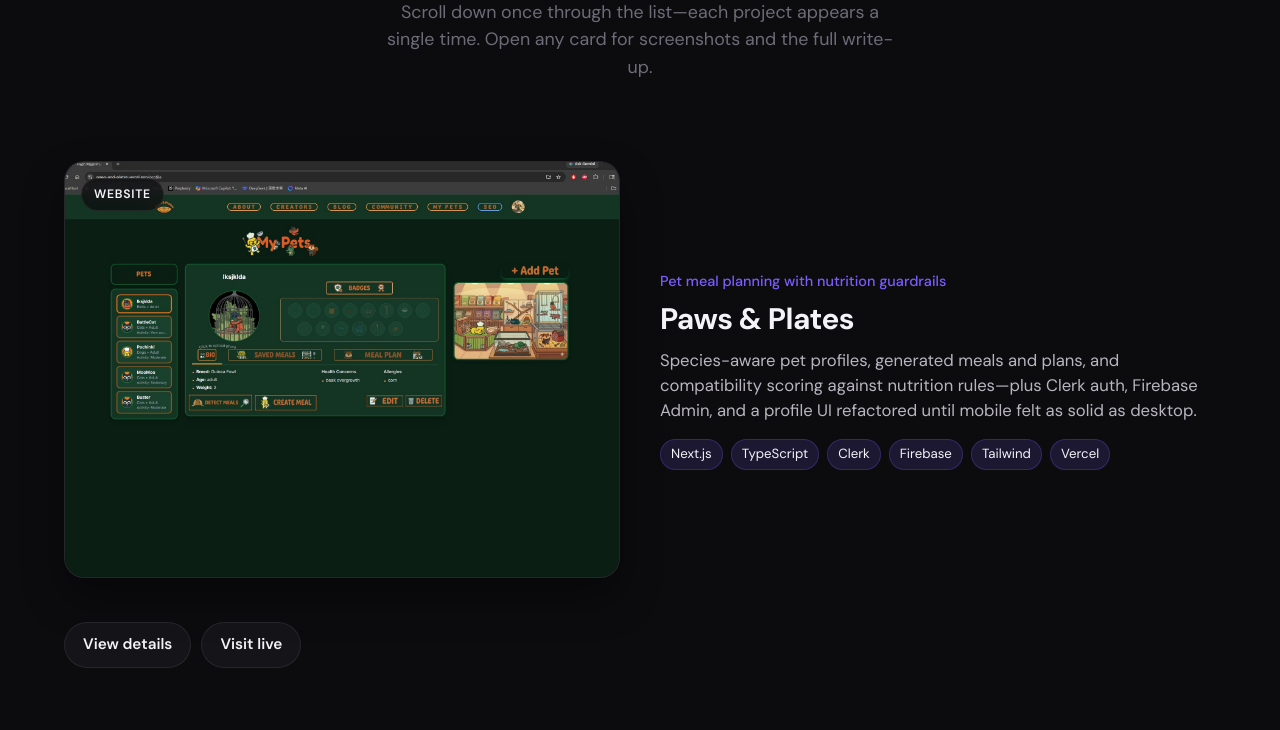
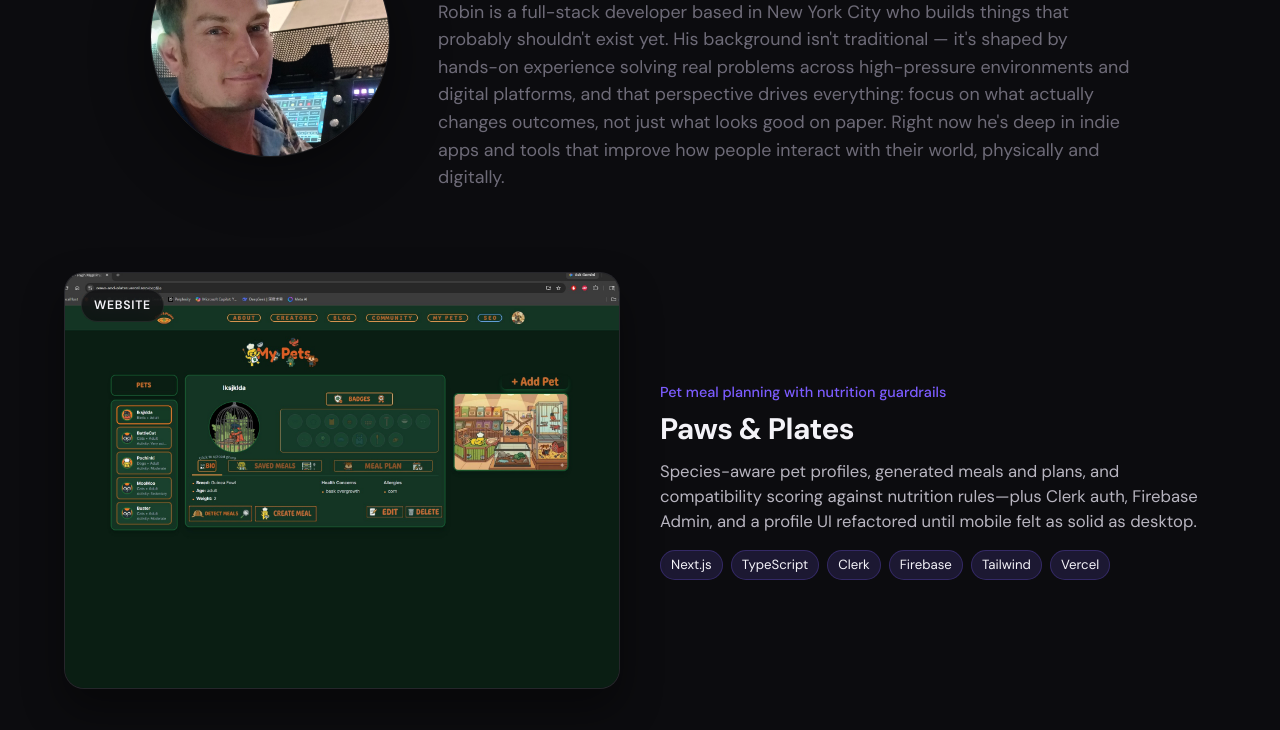
Before and after one commit to Robinowitz420/MySite, a website built with Vite: page index.html in a window 1280 px wide. Shown: the part 238-968 px from the top of the page. Built offline with nearby package versions, Linux system fonts and the light colour scheme.

Commit message:
Update hero with bio and photo

```diff
--- a/src/main.js
+++ b/src/main.js
@@ -281,11 +281,16 @@ function projectCard(project, index) {
 function renderHero() {
   return `
     <header class="hero">
-      <p class="hero__eyebrow">Portfolio</p>
-      <h1 class="hero__title">Apps &amp; sites I’ve built</h1>
-      <p class="hero__lede">
-        Scroll down once through the list—each project appears a single time. Open any card for screenshots and the full write-up.
-      </p>
+      <div class="hero__inner">
+        <img class="hero__photo" src="/images/ME.jpg" alt="Robin" width="240" height="240" decoding="async" loading="eager" />
+        <div class="hero__content">
+          <p class="hero__eyebrow">Portfolio</p>
+          <h1 class="hero__title">Robin</h1>
+          <p class="hero__lede">
+            Robin is a full-stack developer based in New York City who builds things that probably shouldn't exist yet. His background isn't traditional — it's shaped by hands-on experience solving real problems across high-pressure environments and digital platforms, and that perspective drives everything: focus on what actually changes outcomes, not just what looks good on paper. Right now he's deep in indie apps and tools that improve how people interact with their world, physically and digitally.
+          </p>
+        </div>
+      </div>
     </header>
   `
 }
--- a/src/style.css
+++ b/src/style.css
@@ -39,7 +39,31 @@ body {
 
 .hero {
   padding: clamp(48px, 12vw, 120px) 0 clamp(40px, 8vw, 80px);
-  text-align: center;
+}
+
+.hero__inner {
+  display: flex;
+  align-items: center;
+  justify-content: center;
+  gap: clamp(20px, 4vw, 48px);
+  max-width: 980px;
+  margin: 0 auto;
+  text-align: left;
+}
+
+.hero__photo {
+  width: clamp(140px, 22vw, 240px);
+  height: auto;
+  aspect-ratio: 1 / 1;
+  border-radius: 999px;
+  object-fit: cover;
+  border: 1px solid var(--border);
+  box-shadow: 0 18px 60px rgba(0, 0, 0, 0.45);
+  flex: none;
+}
+
+.hero__content {
+  min-width: 0;
 }
 
 .hero__eyebrow {
@@ -61,10 +85,21 @@ body {
 }
 
 .hero__lede {
-  margin: 0 auto;
-  max-width: 42ch;
+  margin: 0;
+  max-width: 62ch;
   color: var(--muted);
   font-size: 1.05rem;
+}
+
+@media (max-width: 900px) {
+  .hero__inner {
+    flex-direction: column;
+    text-align: center;
+  }
+
+  .hero__lede {
+    margin: 0 auto;
+  }
 }
 
 .hero code,
```
